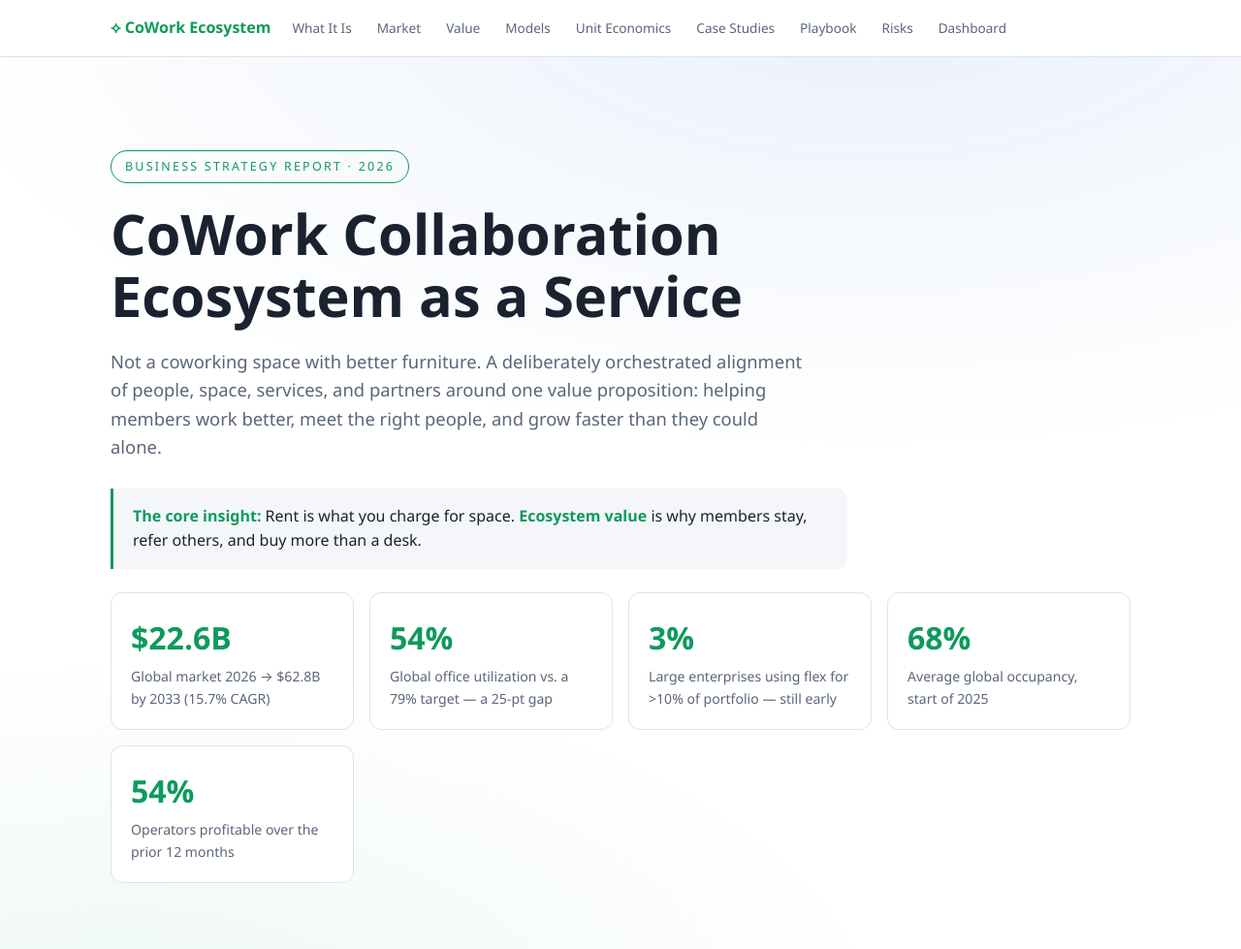
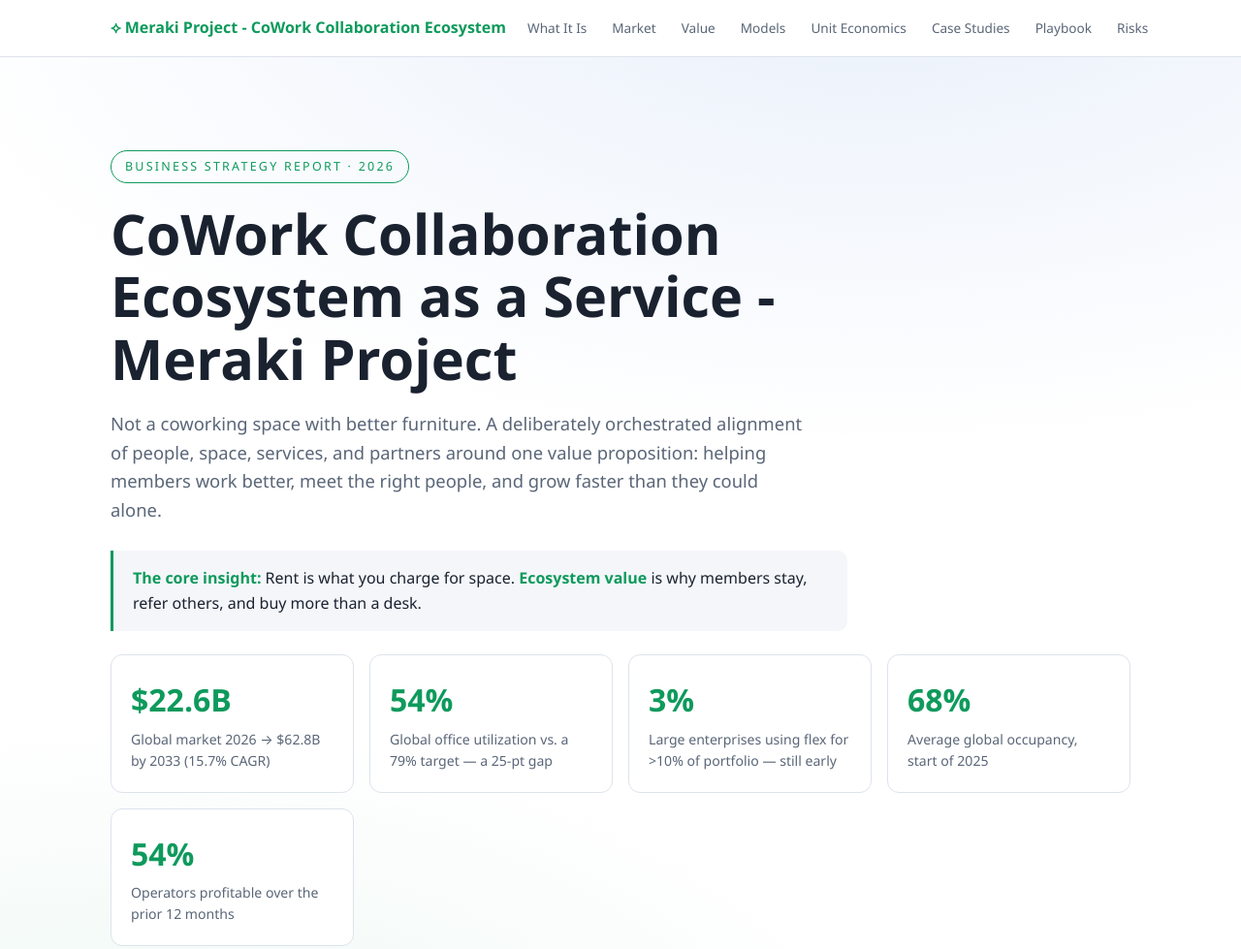
Before and after one commit to siliciuss/Sigma, a plain HTML site: page index.html in a window 1280 px wide. Shown: the top 979 px of the page at 97% size. Drawn offline with Linux system fonts and the light colour scheme.

Commit message:
Update title and logo for Meraki Project

```diff
--- a/index.html
+++ b/index.html
@@ -3,7 +3,7 @@
 <head>
 <meta charset="UTF-8">
 <meta name="viewport" content="width=device-width, initial-scale=1.0">
-<title>CoWork Collaboration Ecosystem as a Service</title>
+<title>Meraki Project - CoWork Collaboration Ecosystem as a Service</title>
 <style>
 :root{
   --bg:#ffffff; --bg2:#f4f6f9; --card:#ffffff; --line:#dde3ec;
@@ -89,7 +89,7 @@ footer .wrap p{max-width:900px;color:var(--mut);font-size:.85rem}
 <body>
 
 <nav><div class="wrap">
-  <span class="logo">⟡ CoWork Ecosystem</span>
+  <span class="logo">⟡ Meraki Project - CoWork Collaboration Ecosystem</span>
   <a href="#what">What It Is</a>
   <a href="#market">Market</a>
   <a href="#value">Value</a>
@@ -103,7 +103,7 @@ footer .wrap p{max-width:900px;color:var(--mut);font-size:.85rem}
 
 <header class="hero"><div class="wrap">
   <span class="kicker">Business Strategy Report · 2026</span>
-  <h1>CoWork Collaboration Ecosystem as a Service</h1>
+  <h1>CoWork Collaboration Ecosystem as a Service - <strong>Meraki Project</strong></h1>
   <p class="lead">Not a coworking space with better furniture. A deliberately orchestrated alignment of people, space, services, and partners around one value proposition: helping members work better, meet the right people, and grow faster than they could alone.</p>
   <div class="key"><strong>The core insight:</strong> Rent is what you charge for space. <strong>Ecosystem value</strong> is why members stay, refer others, and buy more than a desk.</div>
   <div class="stats">
```
